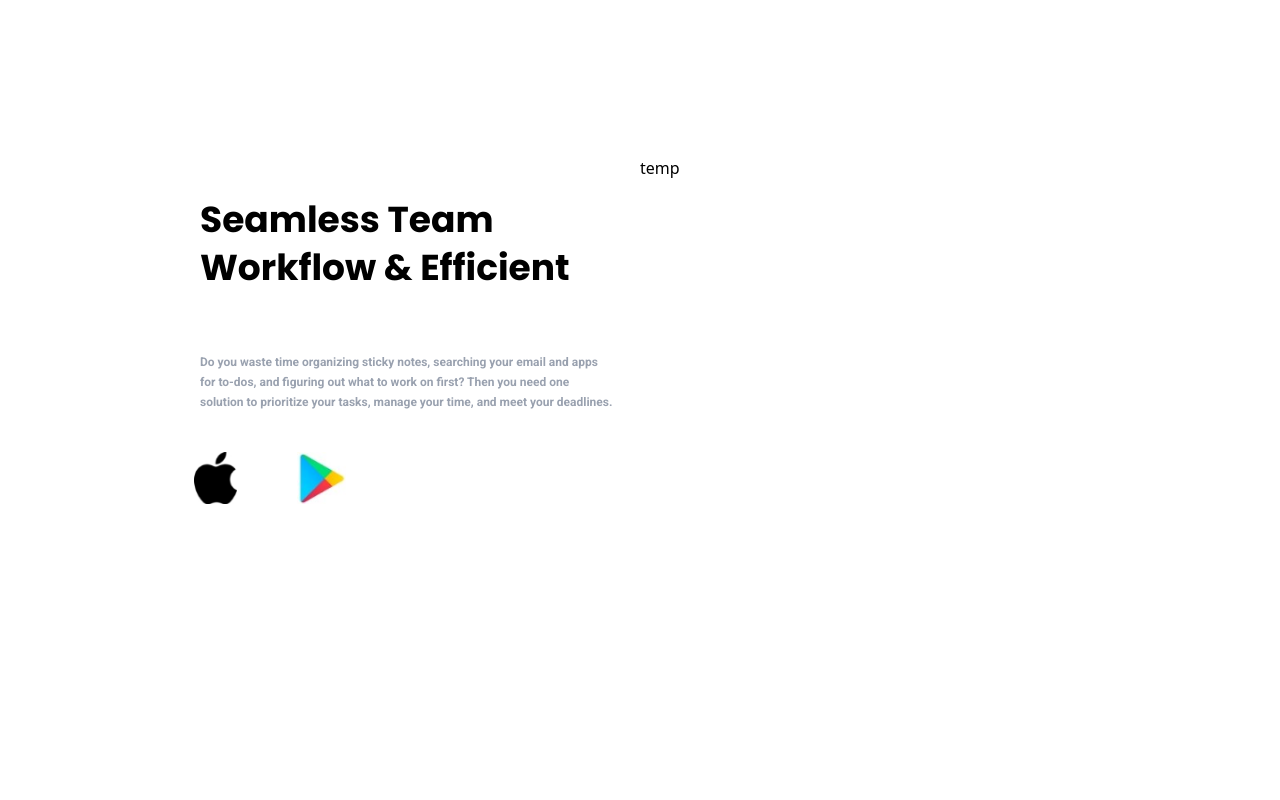
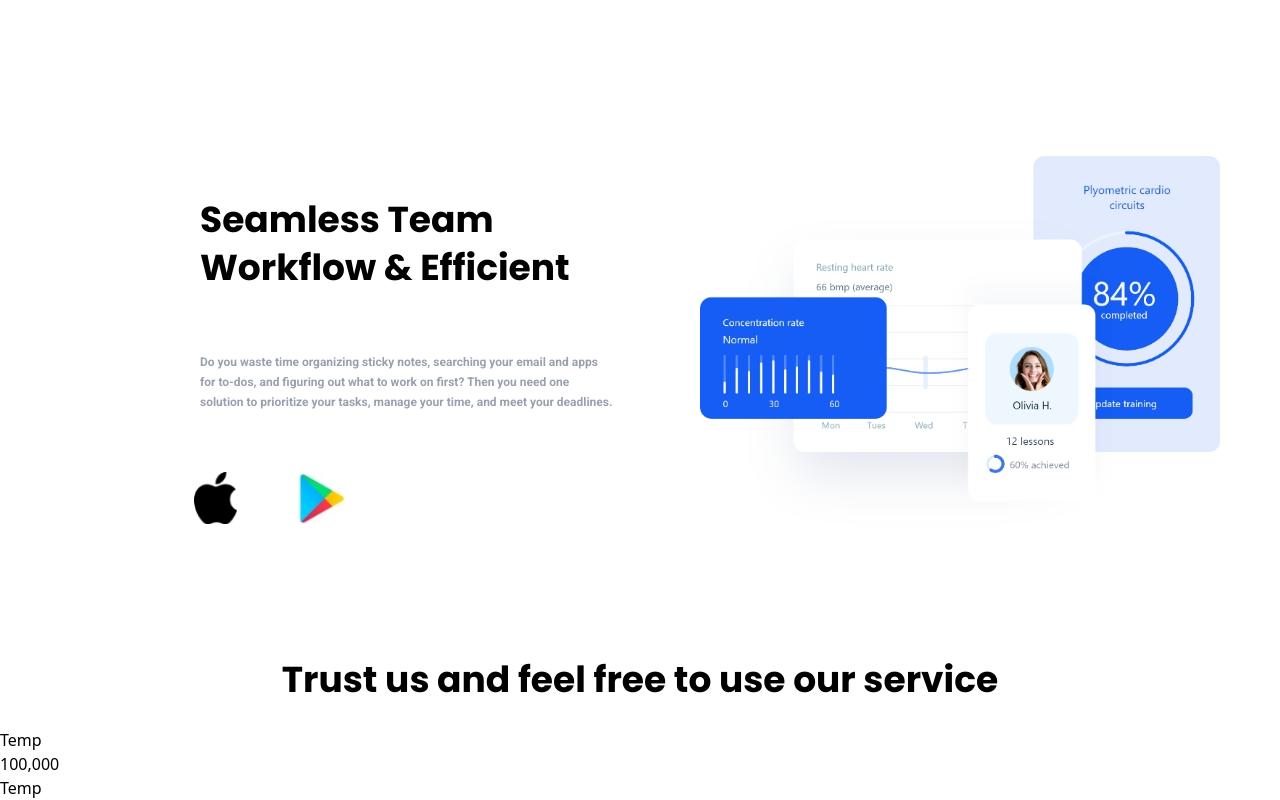
Before and after one commit to shaynich/IT-WEB-25-66-0020, a plain HTML site: page index.html in a window 1280 px wide. Shown: the part 1786-2586 px from the top of the page. Before the commit the page ends 2338 px from the top, so only its background shows below. Drawn offline with nearby package versions, Linux system fonts and the light colour scheme.

Commit message:
Updated the site layout

```diff
--- a/index.html
+++ b/index.html
@@ -53,7 +53,7 @@
 
     <!-- Section 2: Heading-->
      <section class="flex justify-center scale-85 flex-col">
-        <h2 class="text-4xl text-center leading-15 font-extrabold font-poppins text-balance pt-28">Featured Services That We Provide</h2>
+        <h2 class="text-4xl text-center leading-15 font-bold font-poppins text-balance pt-28">Featured Services That We Provide</h2>
         <br>
         <br>
         <div class="grid min-md:ml-20 grid-cols-3 max-sm:grid-cols-1 max-sm:justify-items-center content-center gap-4 min-lg:ml-20 ...">
@@ -91,7 +91,7 @@
     <!-- Section 3 -->
     <section class="flex flex-row max-md:flex-col">
         <div class="basis-3/6 px-15 mt-8">
-        <img class="" src="Image 8.jpg" alt="tablet decorative image">
+        <img src="Image 8.jpg" alt="tablet decorative image">
         </div>
 
         <div class="basis-3/6 max-md:flex flex-col">
@@ -103,24 +103,45 @@
     </div>
     </section>
 
-    <!-- Section 4-->
+    <!-- Section 4 -->
     <section class="flex flex-row max-md:flex-col">
         <div class="basis-3/6 min-lg:mt-40">
         <h1 class="text-4xl font-bold font-poppins leading-12 max-md:px-20 pt-10 text-balance max-md:text-center min-lg:ml-50 min-md:ml-15">Seamless Team <br> Workflow & Efficient</h1>
         <p class="text-[12px] font-bold pt-10 text-balance pt-5 font-roboto text-gray-400 ml-1 max-md:text-center leading-5 min-lg:ml-50 min-lg:mt-5 min-md:ml-15 pb-10">Do you waste time organizing sticky notes, searching your email and apps for to-dos, and figuring out what to work on first? Then you need one solution to prioritize your tasks, manage your time, and meet your deadlines.</p>
-        <span class="flex justify-center lg:pl-15 xl:pr-40">
+        <span class="flex justify-center mt-5 lg:pl-15 xl:pr-40">
         <img class="h-13 mr-15" src="Image 6.jpg" alt="Apple logo">
         <img class="h-13" src="image-9-copy.jpg" alt="Google Play logo">
         </span>
         <br>
         <br>
+        <br>
         </div>
 
-        <div class="basis-3/6 min-lg:mt-40">
-            temp
+        <div class="basis-3/6 max-md:px-8 min-lg:px-15 min-lg:px-15  min-lg:mt-40">
+        <img class="flex justify-center" src="Image 7.jpg" alt="decorative image of heart rate and concentration rate">
+        </div>
+    </section>
+
+    <!-- Section 5 -->
+    <section class="flex-wrap flex-row max-md:flex-col justify-center">
+        <h2 class="text-4xl text-center leading-12 font-bold font-poppins text-balance pt-15 max-md:px-20">Trust us and feel free to use our service</h2>
+        <br>
+        <div class="basis-1/4">
+            Temp
         </div>
 
+        <div class="basis-2/4">
+            100,000
+        </div>
+
+        <div class="basis-1/4">
+            Temp
+        </div>
     </section>
 
+
+
+
+    </section>
 </body>
 </html>
```
